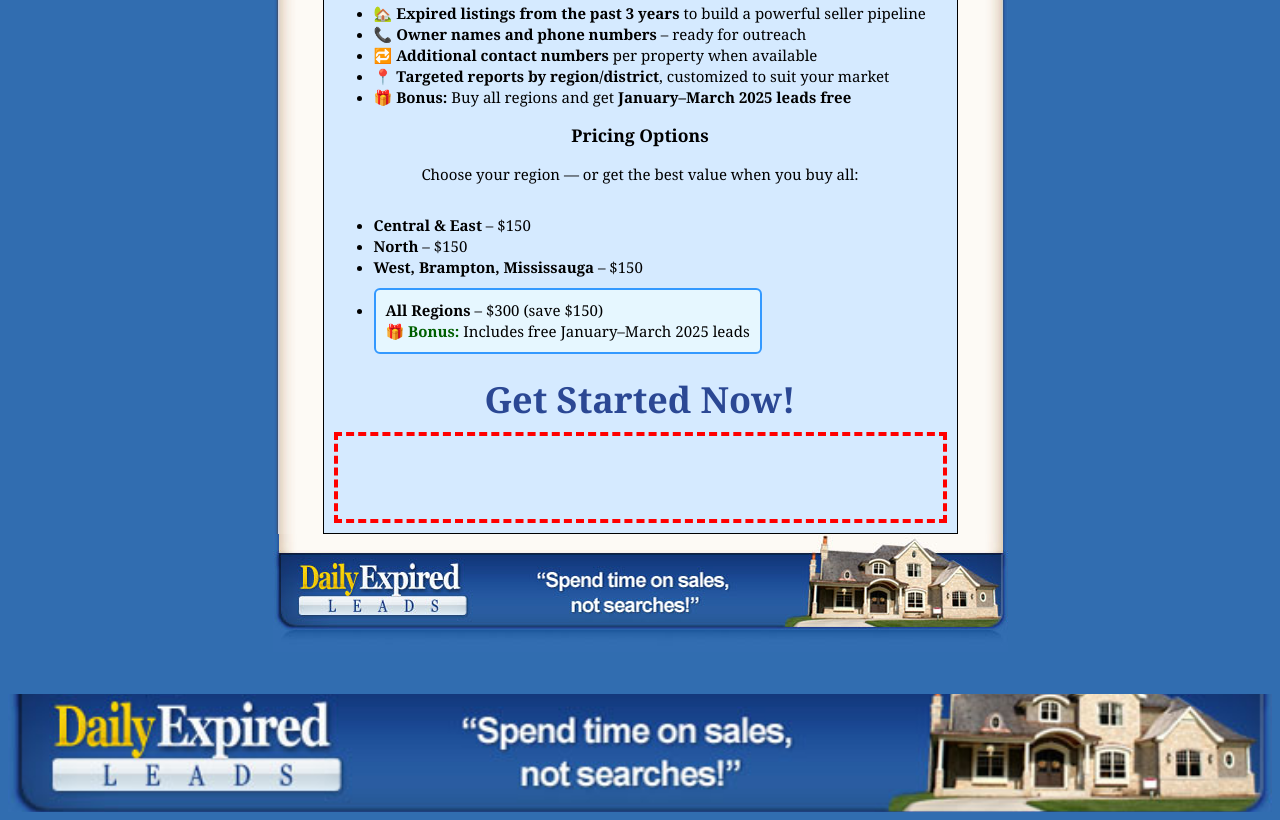
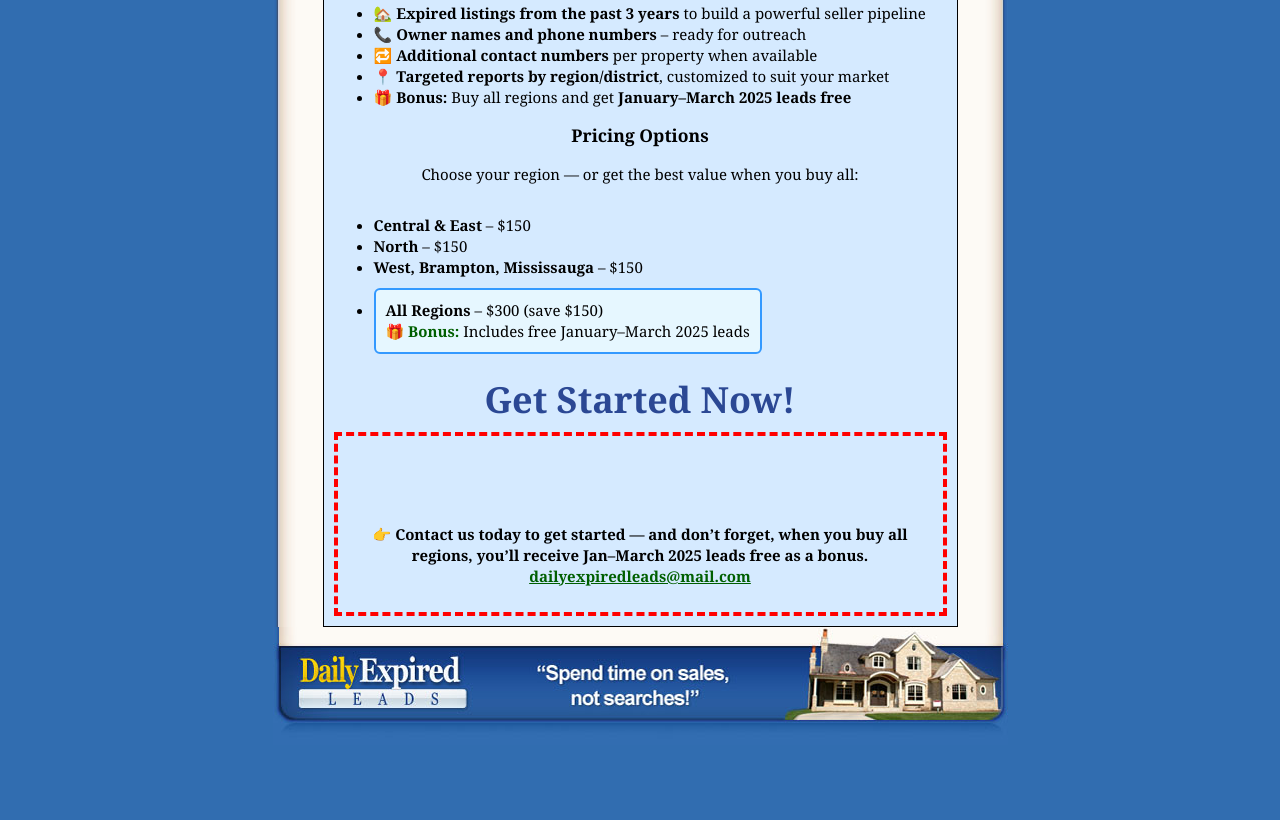
Before and after one commit to TomDowne/ExpiredArchive, a plain HTML site: page index.html in a window 1280 px wide. Shown: the part 936-1756 px from the top of the page. After the commit the page ends 1689 px from the top, so only its background shows below. Drawn offline with Linux system fonts and the light colour scheme; a script that the page names is missing.

Commit message:
Update index.html

```diff
--- a/index.html
+++ b/index.html
@@ -55,12 +55,9 @@
 
             <div align="center" style="border-color: #F00; border-style: dashed; border-width: 4px; padding: 10px;">
                 <br />
-              <!-- Wrapper for PayPal button with left padding -->
         <div id="paypal-button-wrapper" style="padding-left: 80px;">
           <div id="paypal-container-YR6F2ZJK87W9Q"></div>
       </div>
-
-                <!-- PayPal Button Render Script -->
                 <script>
                     paypal.HostedButtons({
                         hostedButtonId: "YR6F2ZJK87W9Q",
@@ -68,22 +65,16 @@
                 </script>
 
                 <br /><br />
-            </div>
-        </div>
+                        <p style="text-align: center;">
+                          👉 <strong>Contact us today to get started — and don’t forget, when you buy all regions, you’ll receive Jan–March 2025 leads free as a bonus.</strong>
+                          <br>
+                          <a href="mailto:dailyexpiredleads@mail.com?subject=Inquiry%20About%20Expired%20Listings" style="color: #005F00; font-weight: bold;">dailyexpiredleads@mail.com</a>
+                      </p>
+                  </div>
+              </div>
+          </div>
+          <div id="footer" style="text-align: center;">
     </div>
-    <div id="footer"></div>
 </div>
 </body>
 </html>
-
-
-
-
-
-
-
-<br />
-<br />     </div></div>
-<div id="footer"></div></div>
-</body>
-</html>
```
